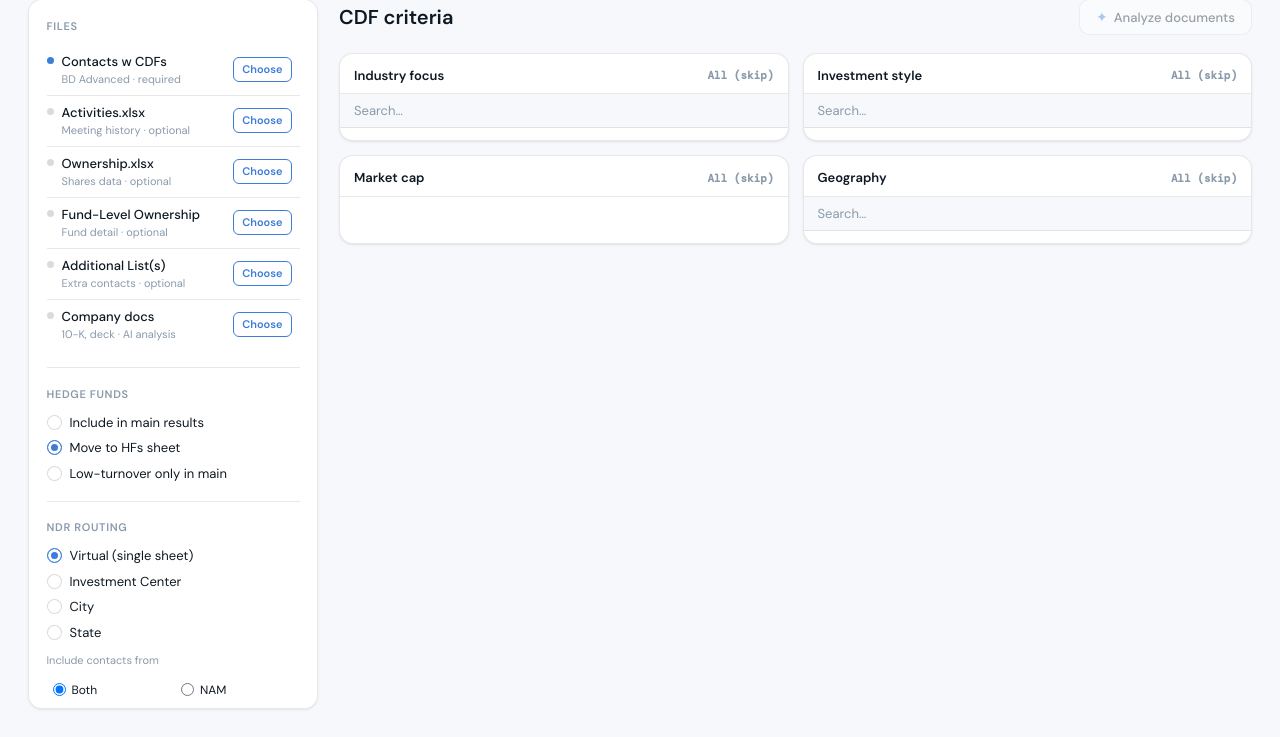
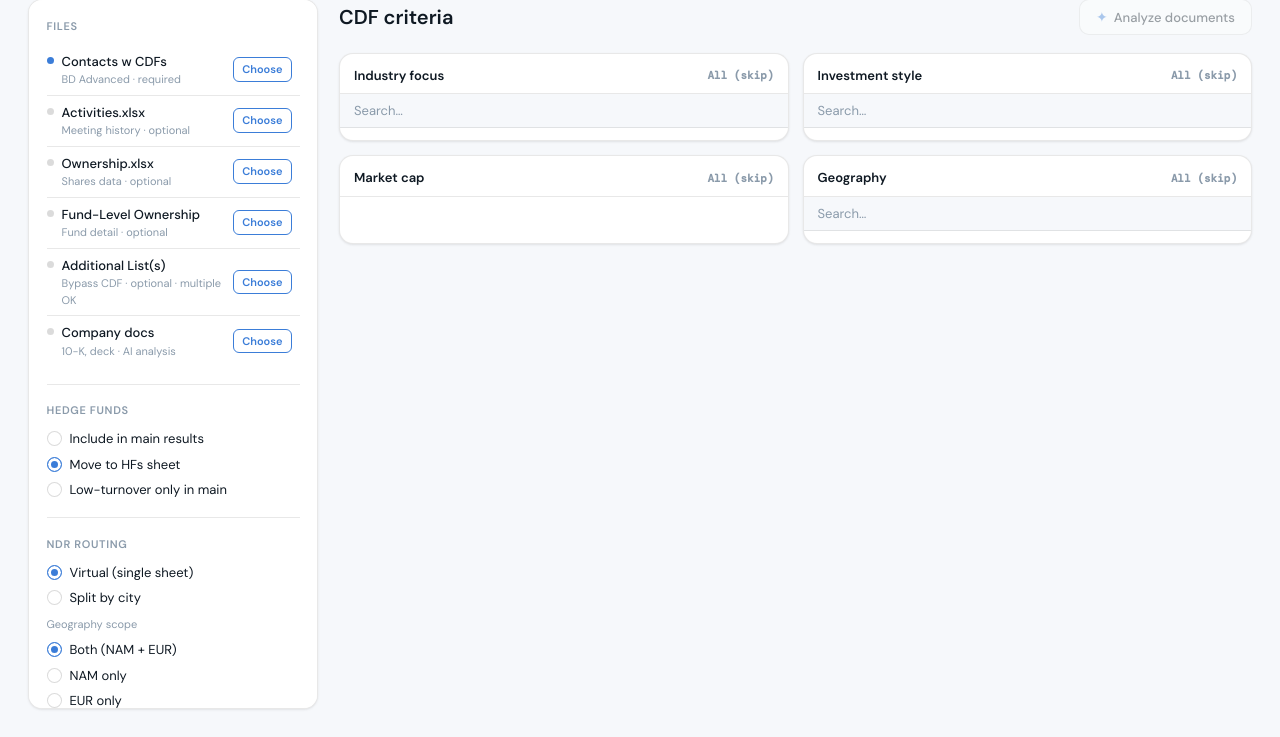
Before and after one commit to rbrinberg123/ndr-launch, a Flask app: template templates/index.html in a window 1280 px wide. Shown: the part 81-818 px from the top of the page. Run offline with Flask 3, Linux system fonts and the light colour scheme; the template is opened without the code that fills it, so the values that code supplies are empty.

Commit message:
Add files via upload

```diff
--- a/templates/index.html
+++ b/templates/index.html
@@ -52,7 +52,7 @@
       <div class="file-upload-row">
         <div class="file-info">
           <span class="file-dot optional"></span>
-          <div><div class="file-name">Additional List(s)</div><div class="file-sub">Extra contacts · optional</div></div>
+          <div><div class="file-name">Additional List(s)</div><div class="file-sub">Bypass CDF · optional · multiple OK</div></div>
         </div>
         <label class="upload-btn" for="input-mining">Choose</label>
         <input type="file" id="input-mining" accept=".xlsx,.xls" multiple hidden>
@@ -75,17 +75,11 @@
 
     <!-- Ticker selection — shown automatically when Activities.xlsx is uploaded -->
     <div id="symbol-row" class="sidebar-section" style="display:none">
-      <div class="section-label">Subject company</div>
-      <div class="city-picker">
-        <div class="city-picker-hint">Tickers for meeting columns &amp; exclusion</div>
-        <div class="city-grid" id="symbol-grid-subject"></div>
-      </div>
-      <div id="other-symbols-row" style="margin-top:10px">
-        <div class="section-label">Other companies</div>
-        <div class="city-picker">
-          <div class="city-picker-hint">Add contacts from these tickers</div>
-          <div class="city-grid" id="symbol-grid-other"></div>
-        </div>
+      <div class="section-label">Subject ticker</div>
+      <div class="field-row">
+        <select id="symbol-select" class="text-input" style="width:100%">
+          <option value="">Select ticker…</option>
+        </select>
       </div>
     </div>
 
@@ -104,62 +98,34 @@
       <div class="section-label">NDR routing</div>
       <div class="radio-stack">
         <label class="radio-row"><input type="radio" name="city_mode" value="virtual" checked><span class="radio-custom"></span><span class="radio-label">Virtual (single sheet)</span></label>
-        <label class="radio-row"><input type="radio" name="city_mode" value="cities"><span class="radio-custom"></span><span class="radio-label">Investment Center</span></label>
-        <label class="radio-row"><input type="radio" name="city_mode" value="by_city"><span class="radio-custom"></span><span class="radio-label">City</span></label>
-        <label class="radio-row"><input type="radio" name="city_mode" value="by_state"><span class="radio-custom"></span><span class="radio-label">State</span></label>
+        <label class="radio-row"><input type="radio" name="city_mode" value="cities"><span class="radio-custom"></span><span class="radio-label">Split by city</span></label>
       </div>
-      <div id="routing-virtual-panel" class="city-picker">
-        <div class="city-picker-hint">Include contacts from</div>
-        <div class="city-grid">
-          <label class="city-opt"><input type="radio" name="virtual_scope" value="both" class="city-check" checked><span>Both</span></label>
-          <label class="city-opt"><input type="radio" name="virtual_scope" value="nam" class="city-check"><span>NAM</span></label>
-          <label class="city-opt"><input type="radio" name="virtual_scope" value="eur" class="city-check"><span>EUR</span></label>
+      <!-- Virtual scope — shown when Virtual is selected -->
+      <div id="virtual-scope-inputs" class="city-picker" style="display:block; margin-top:8px">
+        <div class="city-picker-hint">Geography scope</div>
+        <div class="radio-stack">
+          <label class="radio-row"><input type="radio" name="virtual_scope" value="both" checked><span class="radio-custom"></span><span class="radio-label">Both (NAM + EUR)</span></label>
+          <label class="radio-row"><input type="radio" name="virtual_scope" value="nam"><span class="radio-custom"></span><span class="radio-label">NAM only</span></label>
+          <label class="radio-row"><input type="radio" name="virtual_scope" value="eur"><span class="radio-custom"></span><span class="radio-label">EUR only</span></label>
         </div>
       </div>
-      <div id="routing-ic-panel" class="city-picker" style="display:none">
-        <div class="city-picker-hint">Select investment centers</div>
-        <div id="routing-ic-list"></div>
-      </div>
-      <div id="routing-city-panel" class="city-picker" style="display:none">
-        <div class="city-picker-hint">Select cities</div>
-        <div id="routing-city-list"></div>
-      </div>
-      <div id="routing-state-panel" class="city-picker" style="display:none">
-        <div class="city-picker-hint">Select states</div>
-        <div id="routing-state-list"></div>
-      </div>
-    </div>
-
-    <!-- EAUM minimum filter -->
-    <div class="sidebar-section">
-      <div class="section-label">Min. EAUM</div>
-      <div class="field-row">
-        <select id="eaum-min" class="text-input" style="width:100%">
-          <option value="">No minimum</option>
-          <option value="500">$500 million</option>
-          <option value="1000">$1 billion</option>
-          <option value="5000">$5 billion</option>
-        </select>
-      </div>
-    </div>
-
-    <!-- Exclude shareholders -->
-    <div class="sidebar-section">
-      <div class="section-label">Exclude shareholders</div>
-      <div class="radio-stack">
-        <label class="radio-row"><input type="radio" name="shareholder_exclusion" value="include_all" checked><span class="radio-custom"></span><span class="radio-label">Include all</span></label>
-        <label class="radio-row"><input type="radio" name="shareholder_exclusion" value="exclude_all"><span class="radio-custom"></span><span class="radio-label">Exclude all shareholders</span></label>
-        <label class="radio-row"><input type="radio" name="shareholder_exclusion" value="gt_001"><span class="radio-custom"></span><span class="radio-label">Greater than 0.01%</span></label>
-        <label class="radio-row"><input type="radio" name="shareholder_exclusion" value="gt_002"><span class="radio-custom"></span><span class="radio-label">Greater than 0.02%</span></label>
-        <label class="radio-row"><input type="radio" name="shareholder_exclusion" value="gt_003"><span class="radio-custom"></span><span class="radio-label">Greater than 0.03%</span></label>
-        <label class="radio-row"><input type="radio" name="shareholder_exclusion" value="gt_04"><span class="radio-custom"></span><span class="radio-label">Greater than 0.4%</span></label>
-        <label class="radio-row"><input type="radio" name="shareholder_exclusion" value="gt_05"><span class="radio-custom"></span><span class="radio-label">Greater than 0.5%</span></label>
+      <div id="city-inputs" class="city-picker" style="display:none">
+        <div class="city-picker-hint">Select 1–4 cities</div>
+        <div class="city-grid">
+          {% for tab_name, ic_value in display_cities %}
+          <label class="city-opt">
+            <input type="checkbox" name="selected_cities" value="{{ tab_name.lower() }}" class="city-check">
+            <span>{{ tab_name }}</span>
+          </label>
+          {% endfor %}
+        </div>
       </div>
     </div>
 
     <!-- Meeting history exclusion -->
     <div class="sidebar-section">
       <div class="section-label">Meeting history</div>
+      <div class="city-picker-hint" style="margin-bottom:6px">Requires Activities.xlsx</div>
       <div class="radio-stack">
         <label class="radio-row"><input type="radio" name="meeting_exclusion" value="include_all" checked><span class="radio-custom"></span><span class="radio-label">Include all</span></label>
         <label class="radio-row"><input type="radio" name="meeting_exclusion" value="exclude_l12m"><span class="radio-custom"></span><span class="radio-label">Exclude last 12 months</span></label>
@@ -249,7 +215,6 @@
 
 <script>
   window.TAXONOMY      = {{ taxonomy_json | safe }};
-  window.CITY_MAP      = {{ city_map_json | safe }};
   window.SP_CONFIGURED = {{ 'true' if sp_configured else 'false' }};
 </script>
 {% endblock %}
```
